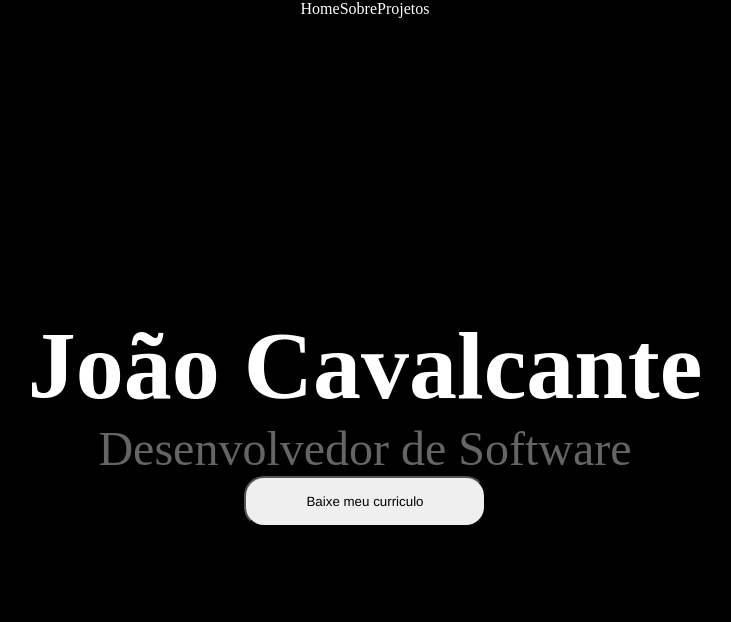
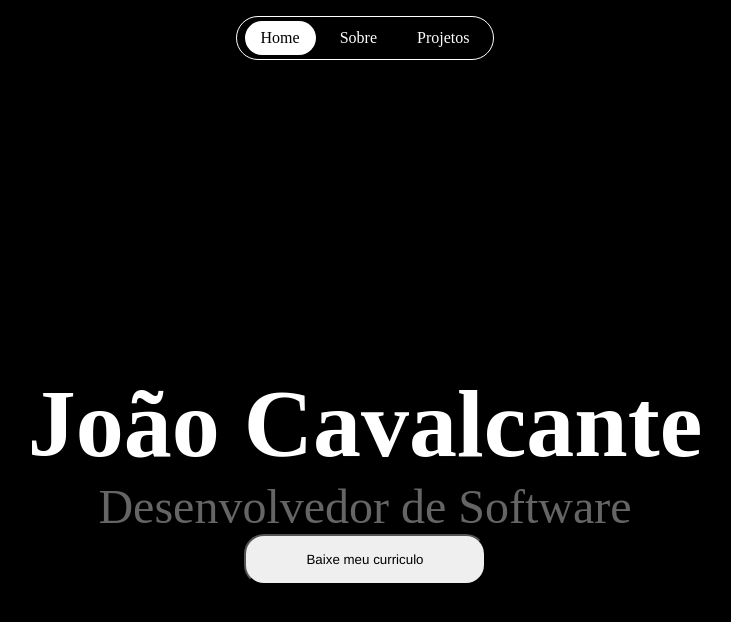
Before and after one commit to joaoCavalcante377/portfolioJS, a React (Vite) app: page / in a window 1280 px wide. Shown: the top 622 px of the page, without its empty margins (275-1006 px from the left). Built offline with nearby package versions, Linux system fonts and the light colour scheme.

Commit message:
styled: ajustes na navbar

```diff
--- a/src/components/Navbar.jsx
+++ b/src/components/Navbar.jsx
@@ -1,14 +1,32 @@
-import { Link } from "react-router-dom"
+import { NavLink, useLocation } from "react-router-dom"
+import { useEffect, useRef } from "react"
 import "./navbar.css"
 
-function Navbar(){
+function Navbar() {
+    const location = useLocation()
+    const sliderRef = useRef(null)
+    const navRef = useRef(null)
+
+    useEffect(() => {
+        const active = navRef.current?.querySelector(".active")
+        const slider = sliderRef.current
+        if (active && slider) {
+            slider.style.width = `${active.offsetWidth}px`
+            slider.style.left = `${active.offsetLeft}px`
+        }
+    }, [location])
+
     return (
     <nav>
-        <Link to="/">Home</Link>
-        <Link to="/sobre">Sobre</Link>
-        <Link to="/projetos">Projetos</Link>
+        <div className="links" ref={navRef}>
+            <div className="slider" ref={sliderRef}></div>
+            <NavLink to="/">Home</NavLink>
+            <NavLink to="/sobre">Sobre</NavLink>
+            <NavLink to="/projetos">Projetos</NavLink>
+        </div>
     </nav>
     )
+
 }
 
 export default Navbar
--- a/src/components/navbar.css
+++ b/src/components/navbar.css
@@ -1,7 +1,34 @@
 nav{
     display: flex;
+    justify-content: center;
+    padding: 16px;
+}
+.links{
+    display: flex;
     align-items: center;
-    justify-content: center;
-    flex-direction:row;
-
+    gap: 8px;
+    border: 1px solid #fff;
+    border-radius: 999px;
+    padding: 6px 8px;
+    position: relative;
 }
+.slider {
+    position: absolute;
+    height: calc(100% - 8px);
+    background-color: #fff;
+    border-radius: 999px;
+    transition: left 0.3s ease, width 0.3s ease;
+    z-index: 0;
+}
+.links a{
+    color: #fff;
+    text-decoration: none;
+    padding: 6px 16px;
+    border-radius: 999px;
+    transition: color 0.2s;
+    position: relative;
+    z-index: 1;
+}
+.links a.active{
+    color: #000;
+}
```
